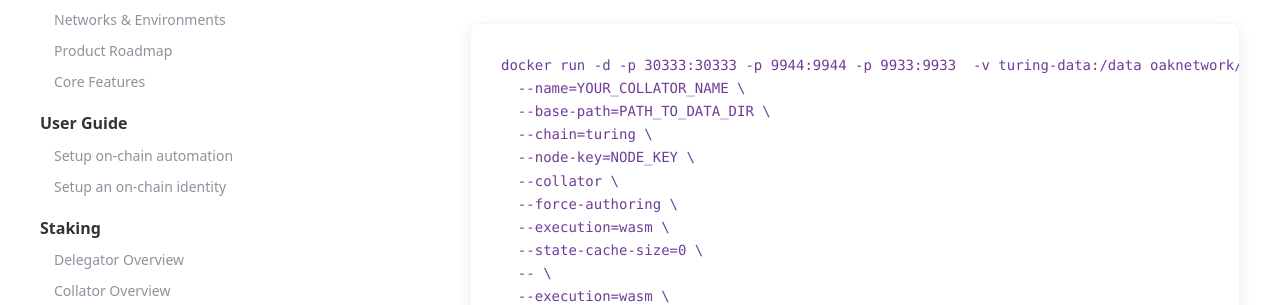
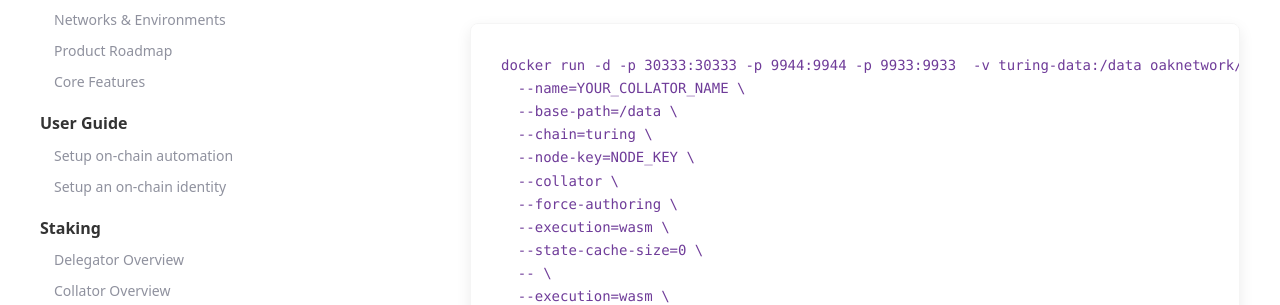
Before and after one commit to AvaProtocol/OAK-docs, a Jekyll site: the page built from _docs/setup-collator-node.md, in a window 1280 px wide and 900 px high, scrolled down 4246 px. Shown: the part 203-508 px from the top of the window. Built offline with Jekyll 4.4.1, drawn with Linux system fonts in a browser that asks for light colours; some of the changed text lies outside the part shown.

Commit message:
Use mounted volume for base-path with Docker

````diff
--- a/_docs/setup-collator-node.md
+++ b/_docs/setup-collator-node.md
@@ -110,7 +110,7 @@ If you're using a Linux box, you can simply run the following for Turing:
 ```
 docker run -d -p 30333:30333 -p 9944:9944 -p 9933:9933  -v turing-data:/data oaknetwork/turing:1.4.0 \
   --name=YOUR_COLLATOR_NAME \
-  --base-path=PATH_TO_DATA_DIR \
+  --base-path=/data \
   --chain=turing \
   --node-key=NODE_KEY \
   --collator \
````
